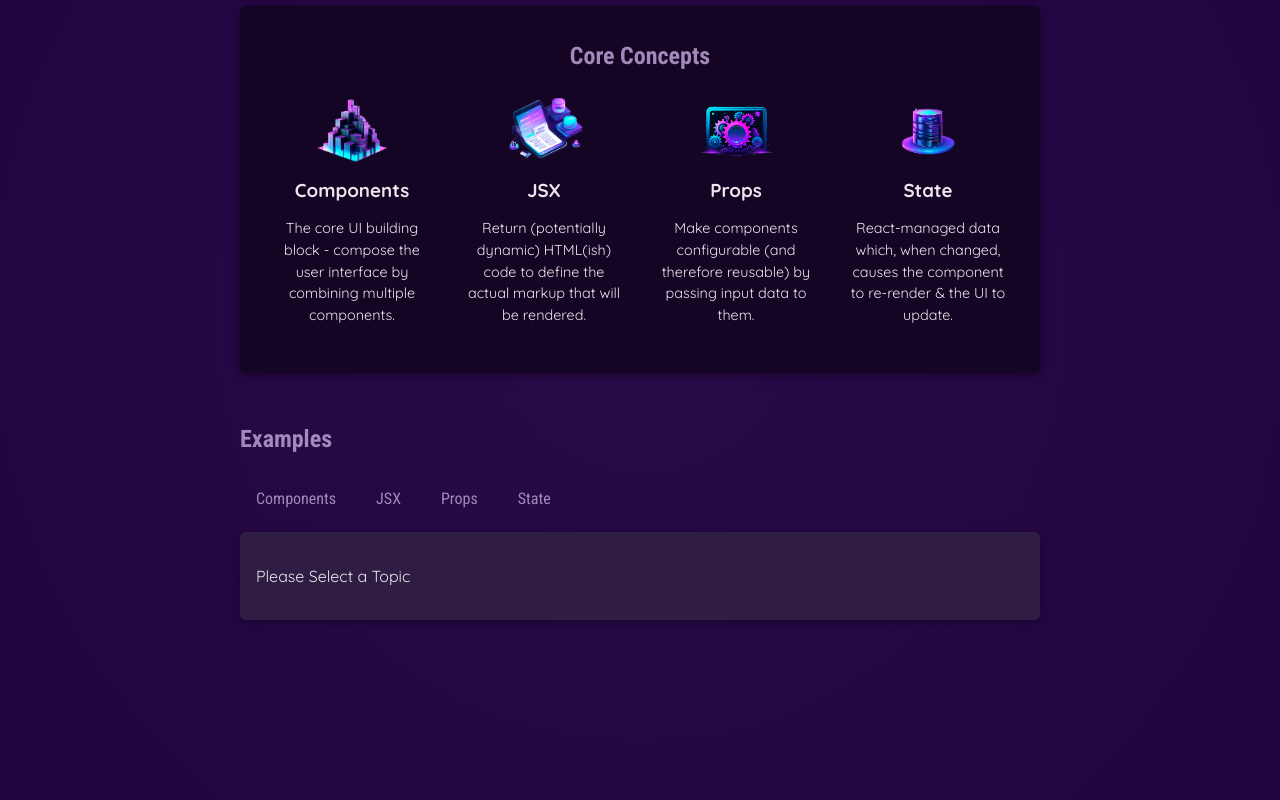
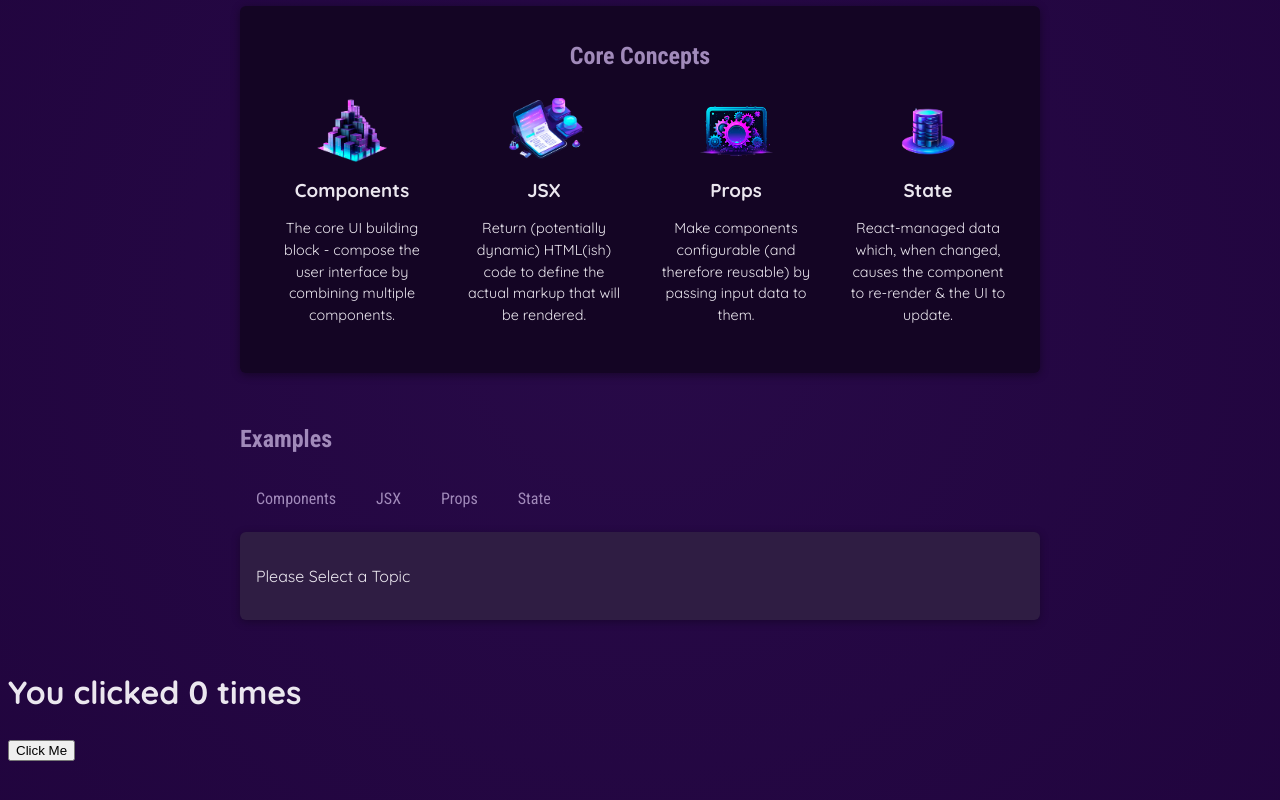
Before and after one commit to anirudh2504/updateonJavascript-react-node.js, a React (Vite) app in the folder 01-starting-project/: page / in a window 1280 px wide. Shown: the part 326-1126 px from the top of the page. Built offline with nearby package versions, Linux system fonts and the light colour scheme.

Commit message:
commit all

```diff
--- a/01-starting-project/src/App.jsx
+++ b/01-starting-project/src/App.jsx
@@ -4,6 +4,7 @@ import { EXAMPLES } from "./data.js";
 import Header from "./components/Header.jsx";
 import TabButton from "./components/TabButton.jsx";
 import CoreConcept from "./components/CoreConcepts.jsx";
+import Card from "./components/card.jsx";
 import { Component } from "react";
 import { jsx } from "react/jsx-runtime";
 function App() {
@@ -14,6 +15,7 @@ function App() {
   return (
     <>
       <Header />
+
       <main>
         <section id="core-concepts">
           <h2>Core Concepts</h2>
@@ -72,6 +74,8 @@ function App() {
           </div>
         </section>
       </main>
+      <Card />
+
     </>
   );
 }
--- /dev/null
+++ b/01-starting-project/src/components/card.jsx
@@ -0,0 +1,13 @@
+import React from "react";
+
+import { useState } from "react";
+export default function Card()
+{
+    const [counter,SetCounter]=useState(0);
+    return(
+        <div>
+        <h1>You clicked {counter} times </h1>
+        <button onClick={()=>{SetCounter(counter+1)}}>Click Me</button>
+        </div>
+    );
+}
```
